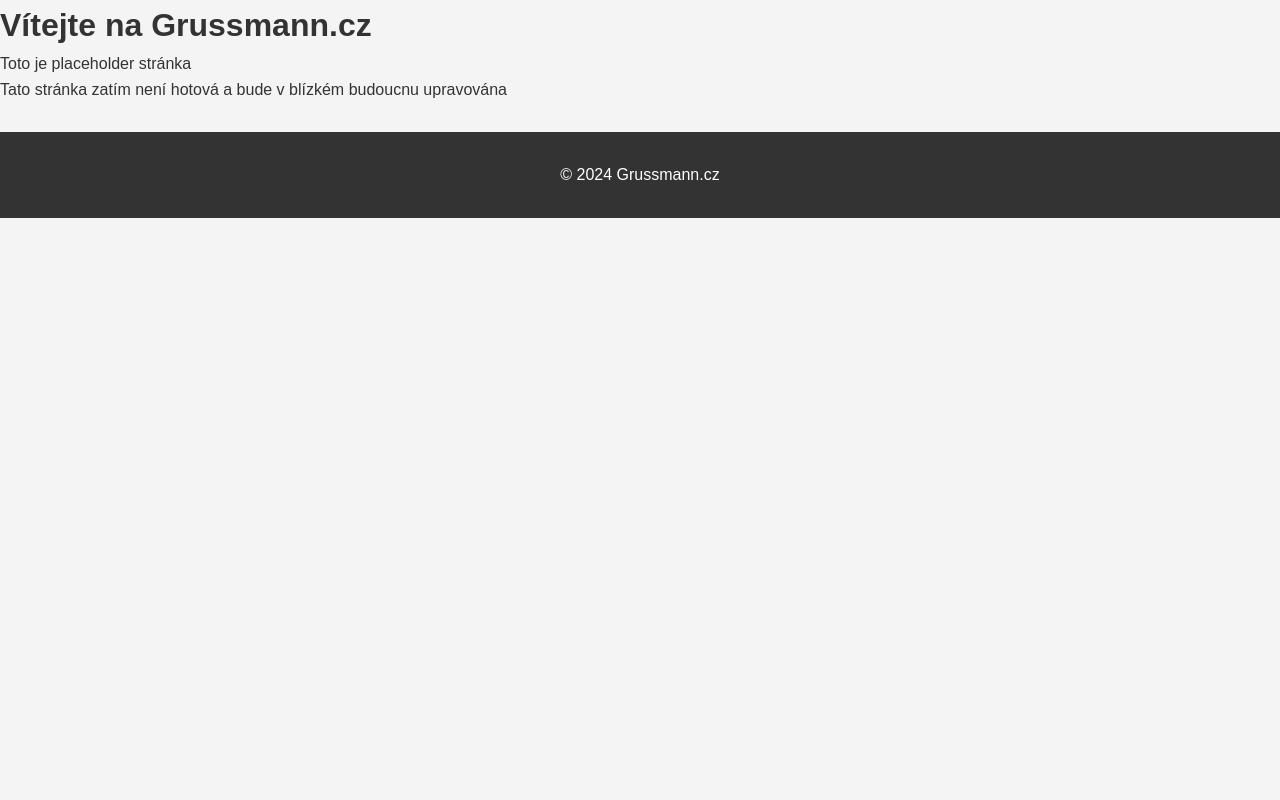
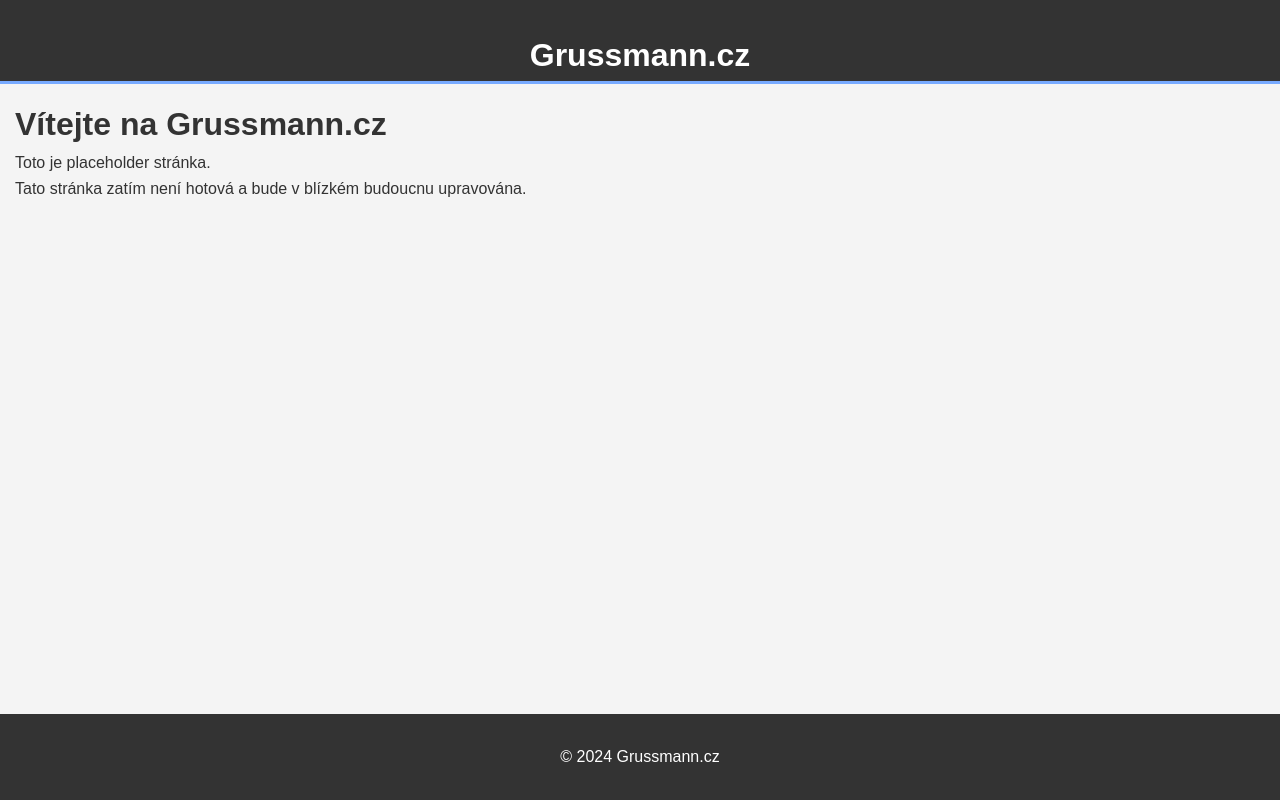
Before and after one commit to Ferenc1234/Grussmann.cz, a plain HTML site: page index.html in a window 1280 px wide. Drawn offline with Linux system fonts and the light colour scheme.

Commit message:
lil upgrade

```diff
--- a/index.html
+++ b/index.html
@@ -7,10 +7,15 @@
     <title>Grussmann.cz</title>
 </head>
 <body>
-    <h1>Vítejte na Grussmann.cz</h1>
-    <p>Toto je placeholder stránka</p>
-    <p>Tato stránka zatím není hotová a bude v blízkém budoucnu upravována</p>
-    <footer>
+    <div class="header">
+        <h1>Grussmann.cz</h1>
+    </div>
+    <div class="mainbody">
+        <h1>Vítejte na Grussmann.cz</h1>
+        <p>Toto je placeholder stránka.</p>
+        <p>Tato stránka zatím není hotová a bude v blízkém budoucnu upravována.</p></div>
+    <div class="footer">
         <p>&copy; 2024 Grussmann.cz</p>
-</body>
+    </div>
+    </body>
 </html>
--- a/style.css
+++ b/style.css
@@ -12,6 +12,12 @@ body {
     color: #333;
     line-height: 1.6;
 }
+.mainbody {
+    background-color: #f4f4f4;
+    color: #333;
+    line-height: 1.6;
+    padding: 15px
+}
 
 /* Default container styling */
 .container {
@@ -21,38 +27,27 @@ body {
 }
 
 /* Default header styling */
-header {
+.header {
     background: #333;
     color: #fff;
     padding-top: 30px;
     min-height: 70px;
     border-bottom: #77aaff 3px solid;
+    text-align: center;
 }
 
-header a {
-    color: #fff;
-    text-decoration: none;
-    text-transform: uppercase;
-    font-size: 16px;
-}
-
-header ul {
-    padding: 0;
-    list-style: none;
-}
-
-header li {
-    display: inline;
-    padding: 0 20px 0 20px;
-}
 
 /* Default footer styling */
-footer {
+.footer {
     background: #333;
     color: #fff;
     text-align: center;
     padding: 30px;
     margin-top: 30px;
+    position: fixed;
+    left: 0;
+    bottom: 0;
+    width: 100%;
 }
 
 /* Utility classes */
```
